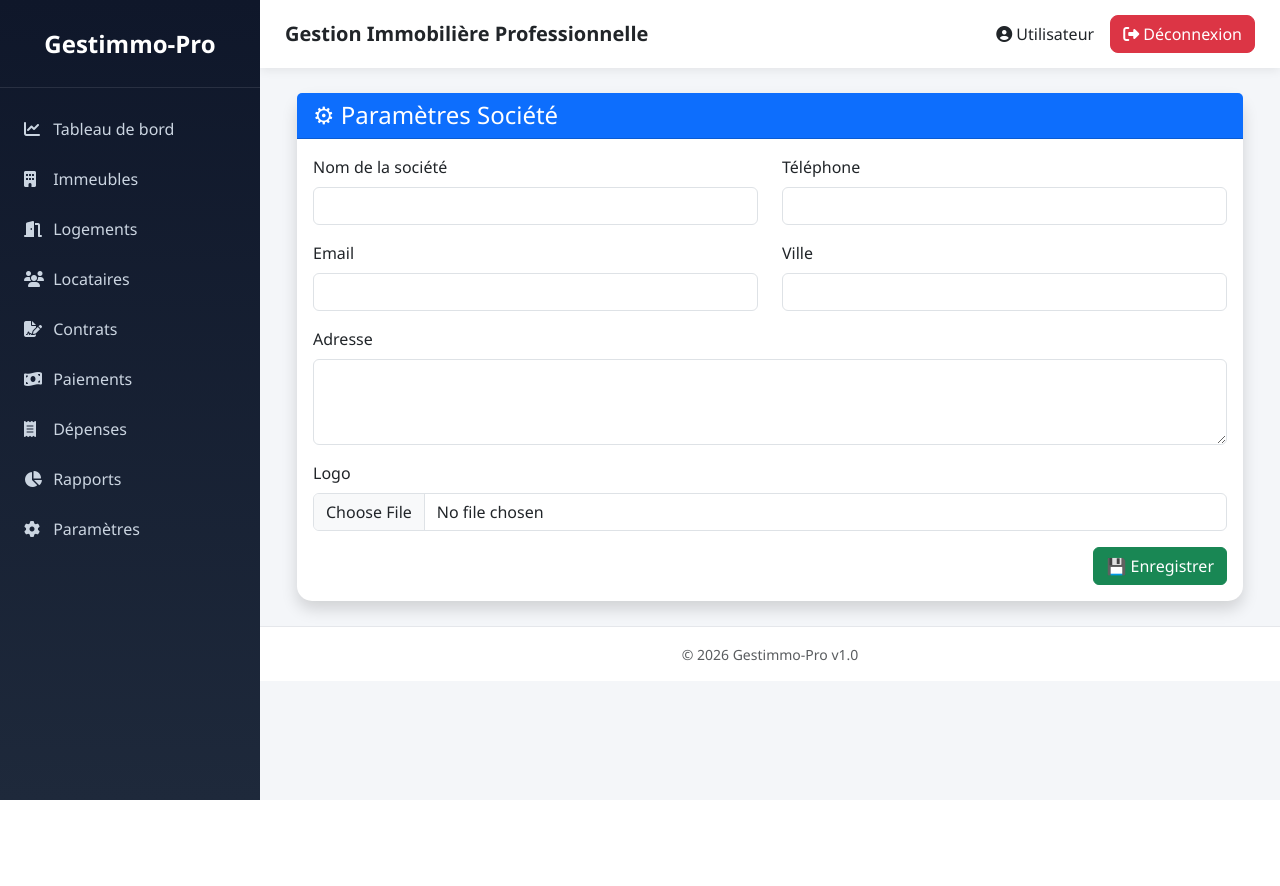
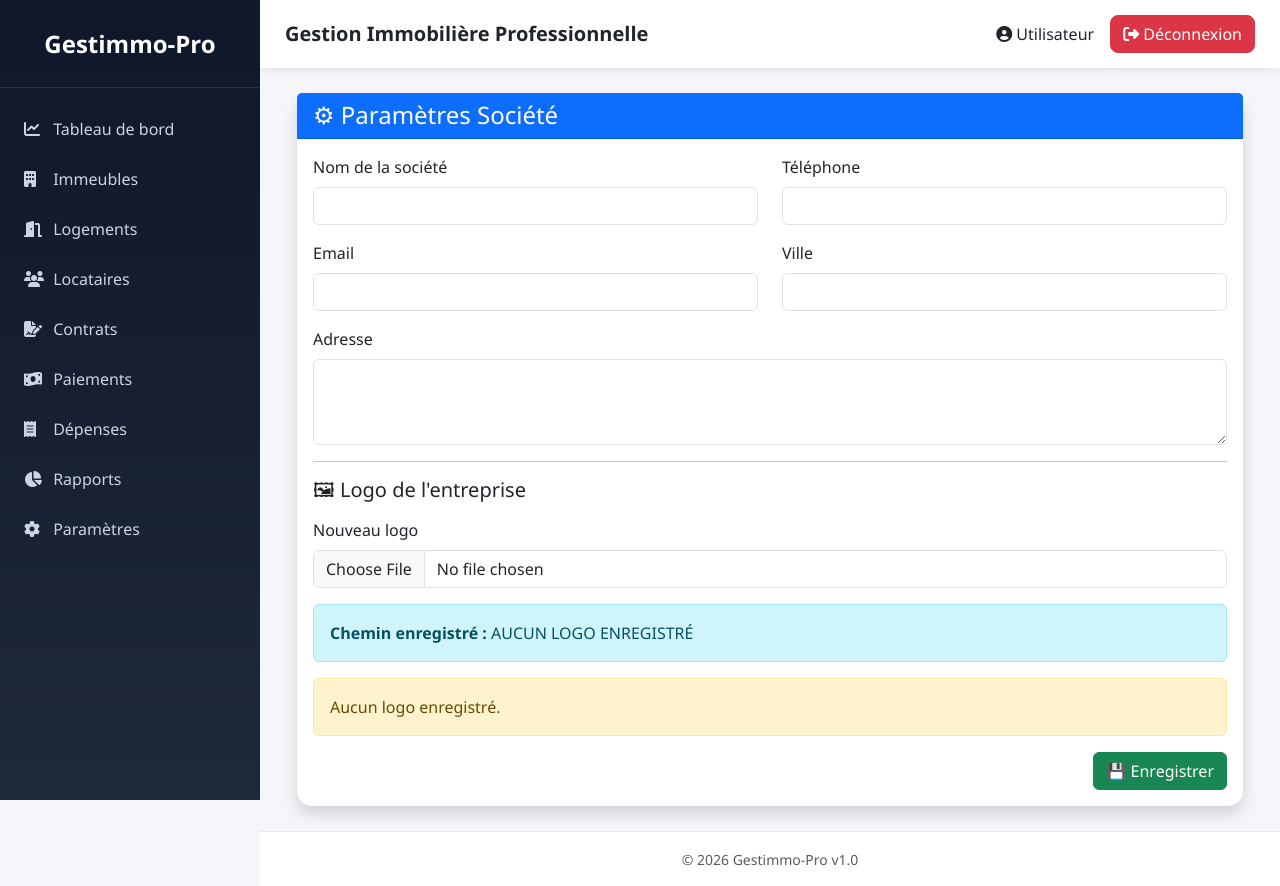
Before and after one commit to Regina017/gestimmo-pro, a Laravel app: template resources/views/societe/edit.blade.php in a window 1280 px wide. Before the commit the page ends 800 px from the top, so only its background shows below. Run offline with Laravel 12, Linux system fonts and the light colour scheme; the template is opened without the code that fills it, so the values that code supplies are empty.

Commit message:
Fix logo societe

```diff
--- a/resources/views/societe/edit.blade.php
+++ b/resources/views/societe/edit.blade.php
@@ -59,7 +59,8 @@
                                 Nom de la société
                             </label>
 
-                            <input type="text"
+                            <input
+                                type="text"
                                 name="nom"
                                 class="form-control"
                                 value="{{ old('nom', $societe->nom) }}"
@@ -77,7 +78,8 @@
                                 Téléphone
                             </label>
 
-                            <input type="text"
+                            <input
+                                type="text"
                                 name="telephone"
                                 class="form-control"
                                 value="{{ old('telephone', $societe->telephone) }}">
@@ -98,7 +100,8 @@
                                 Email
                             </label>
 
-                            <input type="email"
+                            <input
+                                type="email"
                                 name="email"
                                 class="form-control"
                                 value="{{ old('email', $societe->email) }}">
@@ -115,7 +118,8 @@
                                 Ville
                             </label>
 
-                            <input type="text"
+                            <input
+                                type="text"
                                 name="ville"
                                 class="form-control"
                                 value="{{ old('ville', $societe->ville) }}">
@@ -132,22 +136,38 @@
                         Adresse
                     </label>
 
-                    <textarea name="adresse"
+                    <textarea
+                        name="adresse"
                         rows="3"
                         class="form-control">{{ old('adresse', $societe->adresse) }}</textarea>
 
                 </div>
 
+                <hr>
+
+                <h5 class="mb-3">
+                    🖼 Logo de l'entreprise
+                </h5>
+
                 <div class="mb-3">
 
                     <label class="form-label">
-                        Logo
+                        Nouveau logo
                     </label>
 
-                    <input type="file"
+                    <input
+                        type="file"
                         name="logo"
                         class="form-control"
                         accept=".jpg,.jpeg,.png,.webp">
+
+                </div>
+
+                <div class="alert alert-info">
+
+                    <strong>Chemin enregistré :</strong>
+
+                    {{ $societe->logo ?? 'AUCUN LOGO ENREGISTRÉ' }}
 
                 </div>
 
@@ -161,19 +181,36 @@
 
                         <br>
 
-                        <img src="{{ asset('storage/'.$societe->logo) }}"
+                        <img
+                            src="{{ asset('storage/'.$societe->logo) }}"
                             alt="Logo"
                             style="
-                                max-width:200px;
-                                max-height:200px;
+                                max-width:250px;
+                                max-height:250px;
                                 border:1px solid #ddd;
+                                background:#fff;
                                 padding:10px;
-                                background:#fff;
                             ">
 
-                        <div class="mt-2 text-muted small">
-                            {{ $societe->logo }}
+                        <div class="mt-3">
+
+                            <a href="{{ asset('storage/'.$societe->logo) }}"
+                               target="_blank"
+                               class="btn btn-outline-primary btn-sm">
+
+                                Tester le logo
+
+                            </a>
+
                         </div>
+
+                    </div>
+
+                @else
+
+                    <div class="alert alert-warning">
+
+                        Aucun logo enregistré.
 
                     </div>
 
@@ -181,7 +218,8 @@
 
                 <div class="text-end">
 
-                    <button type="submit"
+                    <button
+                        type="submit"
                         class="btn btn-success">
 
                         💾 Enregistrer
```
Lines whose indentation alone changed are shown as unchanged.
